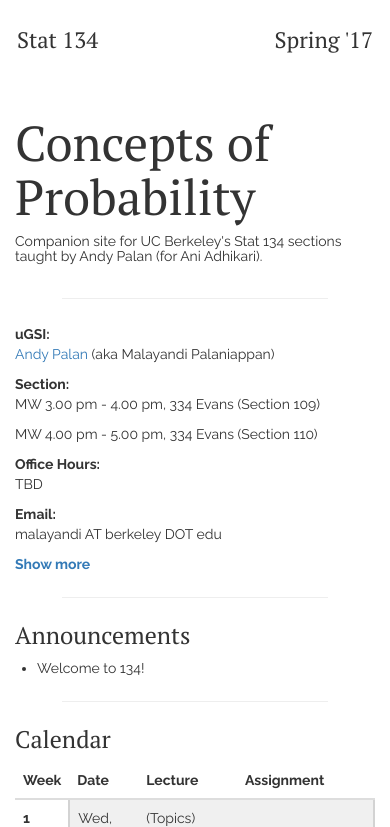
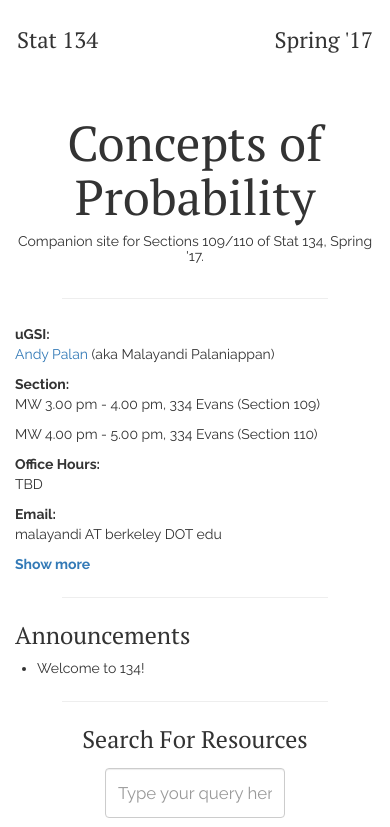
Before and after one commit to stat134/stat134.github.io, a plain HTML site: page index.html in a window 390 px wide. Shown: the top 827 px of the page. Drawn offline with nearby package versions, Linux system fonts and the light colour scheme; some packages are replaced by stand-ins of ours.

Commit message:
Mobile Compatibility

```diff
--- a/css/main.css
+++ b/css/main.css
@@ -9,6 +9,9 @@
         width: 100%;
         padding-top: 0.25em;
         padding-bottom: 0.25em;
+    }
+    .header-xs {
+        text-align: center;
     }
 }
 
--- a/index.html
+++ b/index.html
@@ -43,8 +43,8 @@
       </div>
 
       <header class="container">
-        <h1>Concepts of Probability</h1>
-        <h5>Companion site for UC Berkeley's Stat 134 sections taught by Andy Palan (for Ani Adhikari).</h5>
+        <h1 class = "header-xs">Concepts of Probability</h1>
+        <h5 class = "header-xs">Companion site for Sections 109/110 of Stat 134, Spring '17.</h5>
       </header>
 
       <hr>
@@ -134,7 +134,6 @@
 
 
       <!-- Search feature -->
-      <!--
       <hr>
 
       <section class="container">
@@ -142,7 +141,7 @@
         <div id="search-box">
           <input id="text-box" type="text" class="form-control" placeholder="Type your query here">
         </div>
-      </section>-->
+      </section>
 
       <!-- Search Results -->
 
@@ -188,7 +187,7 @@
                   <td>(Topics) <br>(<a href="assets/lecture_notes/104_Lecture2.pdf" target="_blank">Lecture 2 Notes</a>)</td>
                   <td id=table_right><a href="assets/assignments/assignment1.pdf" target="_blank">Assignment 1</a> <br> due Mon, 9/5 (<a href="assets/assignments/104_solutions1.pdf" target="_blank">Solutions</a>)</td>
                 </tr>
-                <!--<tr>
+                <tr>
                   <th scope="row" rowspan="3" id=even_week>2</th>
                   <td>Mon, 8/29</td>
                   <td>(Topics) <br>(<a href="assets/lecture_notes/104_Lecture3.pdf" target="_blank">Lecture 3 Notes</a>)</td>
@@ -220,7 +219,7 @@
                   <td>(Topics) <br>(<a href="assets/lecture_notes/104_Lecture7.pdf" target="_blank">Lecture 7 Notes</a>)</td>
                   <td id=table_right><a href="assets/assignments/assignment3.pdf" target="_blank">Assignment 3</a> (<a href="assets/assignments/assignment3.tex" download>Tex</a>) <br> (Due Fri, 9/16)</td>
                 </tr>
-                <tr>
+                <!--<tr>
                   <th scope="row" rowspan="3" id=even_week>4</th>
                   <td>Mon, 9/12</td>
                   <td>(Topics) <br>(<a href="assets/lecture_notes/104_Lecture8.pdf" target="_blank">Lecture 8 Notes</a>)</td>
```
